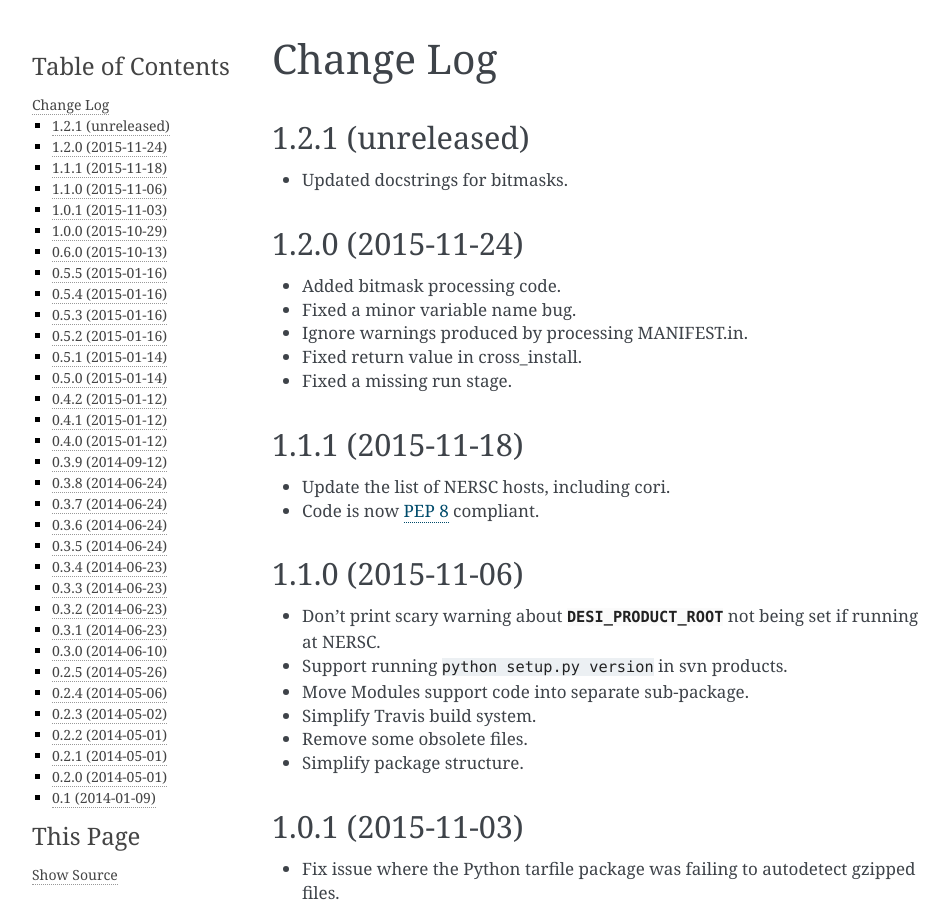
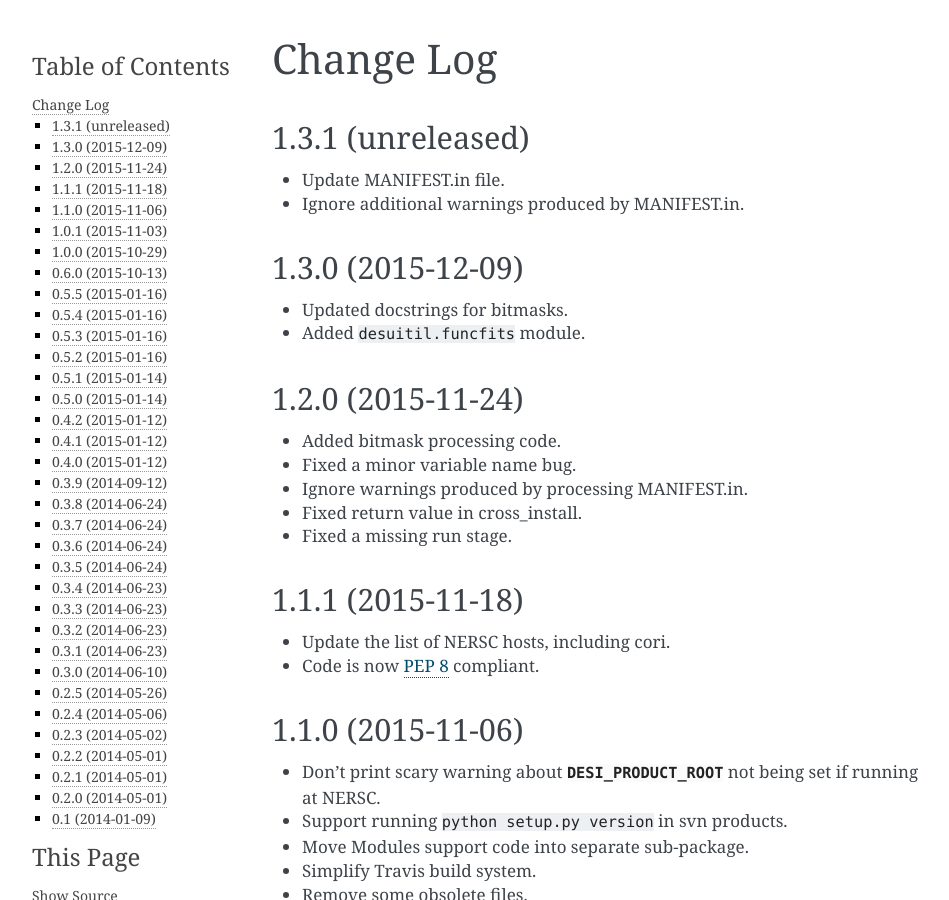
Before and after one commit to desihub/desiutil, a Sphinx documentation site: the page built from doc/changes.rst, in a window 1280 px wide and 900 px high. Shown: the whole window, without its empty margins (148-1097 px from the left). Built offline with Sphinx 7.4.7, drawn with Linux system fonts in a browser that asks for light colours; cross-references to code outside the pages are shown as plain code.

Commit message:
update changes.rst

```diff
--- a/doc/changes.rst
+++ b/doc/changes.rst
@@ -2,10 +2,17 @@
 Change Log
 ==========
 
-1.2.1 (unreleased)
+1.3.1 (unreleased)
+------------------
+
+* Update MANIFEST.in file.
+* Ignore additional warnings produced by MANIFEST.in.
+
+1.3.0 (2015-12-09)
 ------------------
 
 * Updated docstrings for bitmasks.
+* Added :module:`~desuitil.funcfits` module.
 
 1.2.0 (2015-11-24)
 ------------------
--- a/py/desiutil/_version.py
+++ b/py/desiutil/_version.py
@@ -1 +1 @@
-__version__ = '1.3.0.dev227'
+__version__ = '1.3.0.dev229'
```
